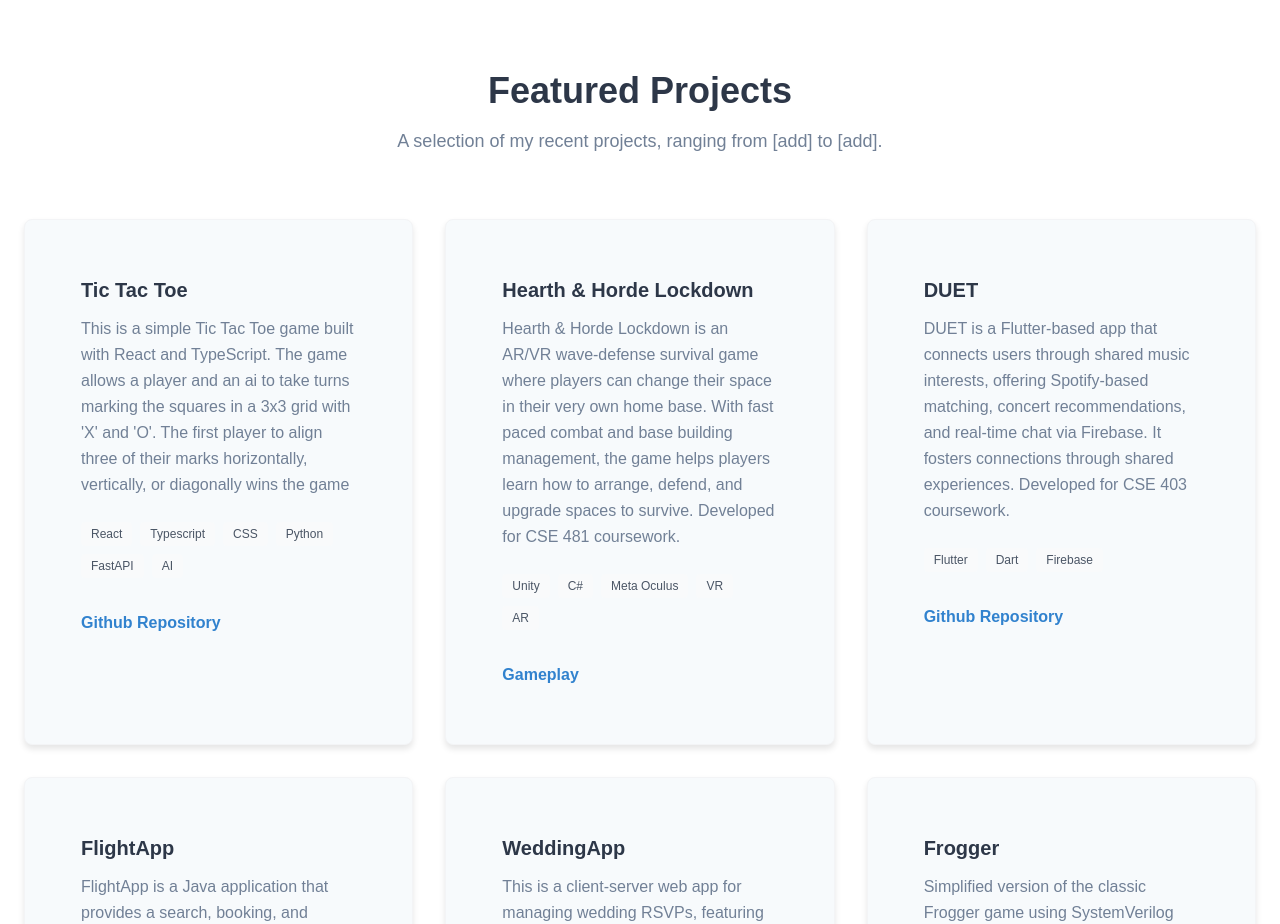
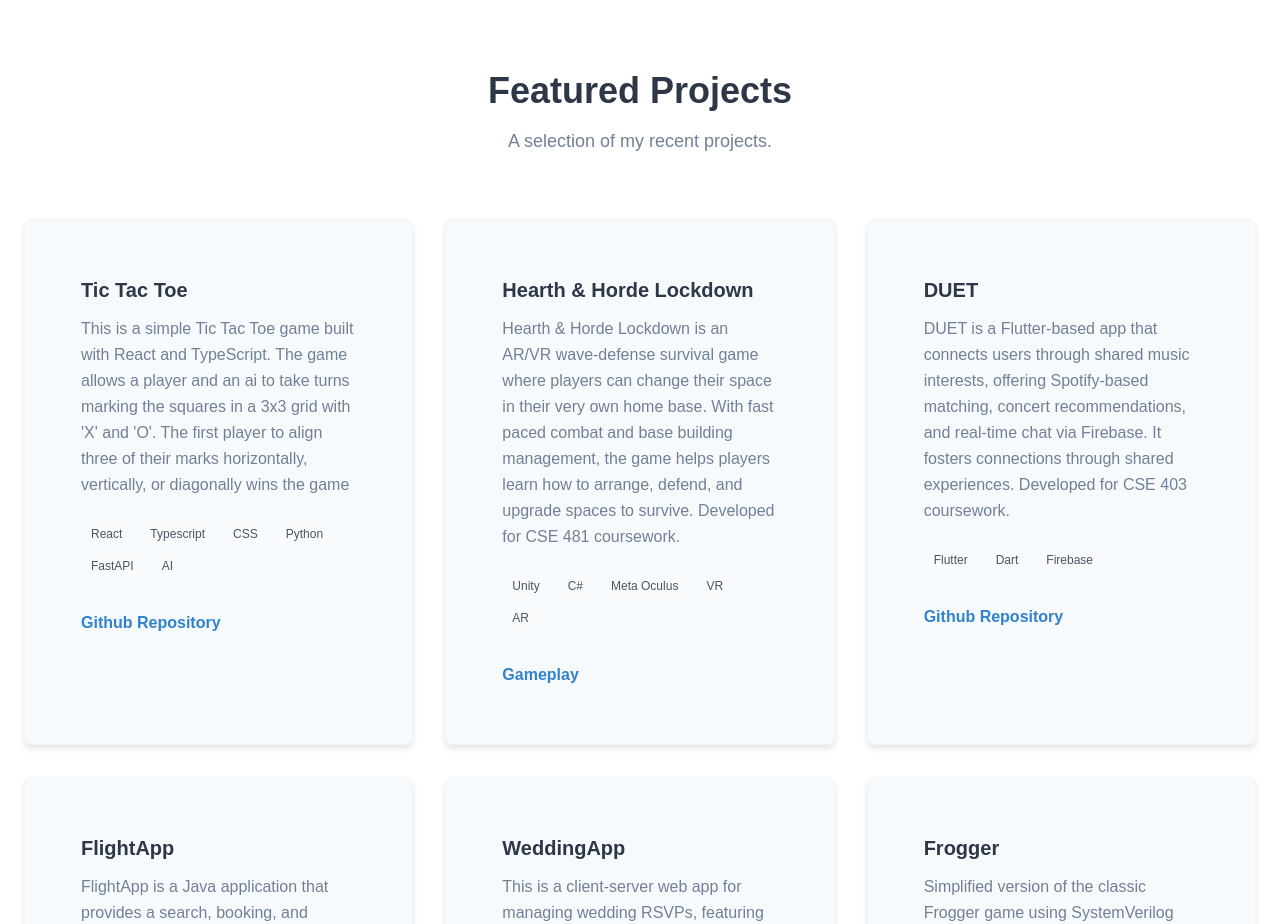
Before and after one commit to ramon-rcp/ramonrcp.portfolio, a React app: page / in a window 1280 px wide. Shown: the part 880-1804 px from the top of the page. Built offline with nearby package versions, Linux system fonts and the light colour scheme; some icons are missing.

Commit message:
edit subtitle for projects

```diff
--- a/src/Projects.tsx
+++ b/src/Projects.tsx
@@ -15,7 +15,7 @@
                 <div className="max-w-7xl mx-auto px-6">
                     <div className="text-center mb-16">
                         <h2 className="text-3xl lg:text-4xl font-bold mb-4 text-[#2d3748]">Featured Projects</h2>
-                        <p className="text-[#718096] max-w-2xl mx-auto text-lg">A selection of my recent projects, ranging from [add] to [add].</p>
+                        <p className="text-[#718096] max-w-2xl mx-auto text-lg">A selection of my recent projects.</p>
                     </div>
                     {this.renderProjectList()}
                 </div>
```
